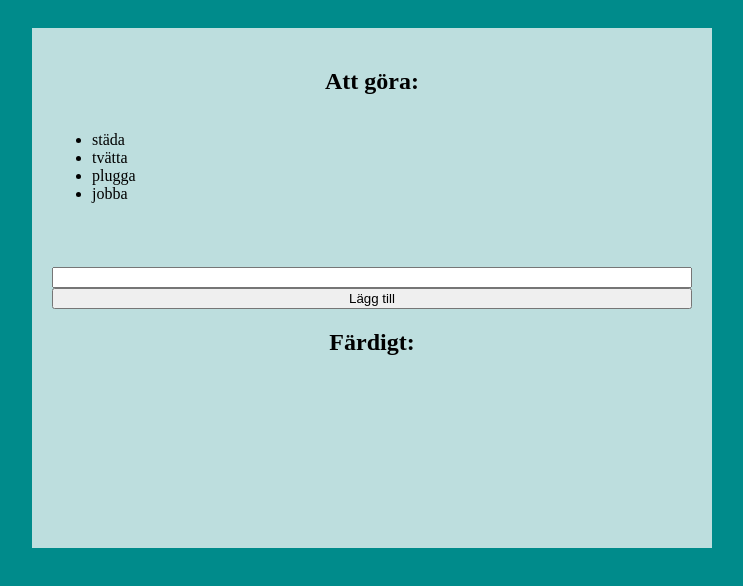
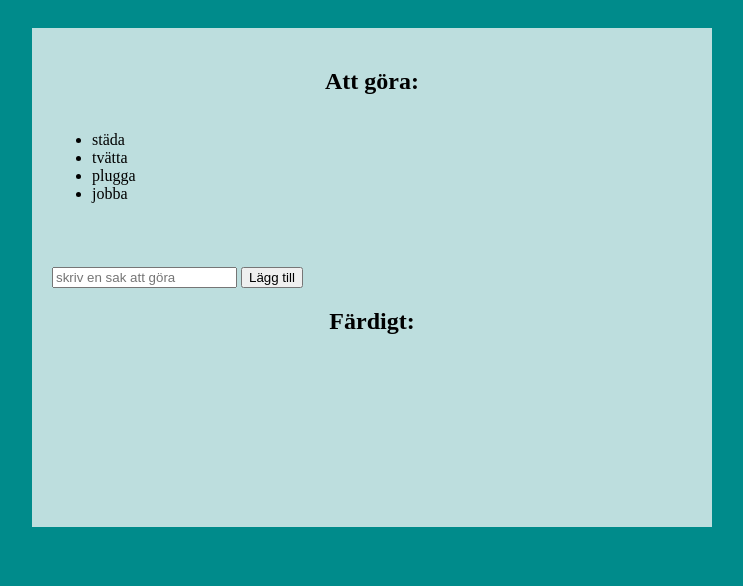
Before and after one commit to lisalindblom/ToDoList, a website built with Parcel: page src/index.html in a window 1280 px wide. Shown: the whole page, without its empty margins (268-1011 px from the left). Built offline with nearby package versions, Linux system fonts and the light colour scheme.

Commit message:
skapat ett formulär för att kunna ta in input från användare

```diff
--- a/src/index.html
+++ b/src/index.html
@@ -12,8 +12,16 @@
     <div class="container">
       <h2 id="toDo">Att göra:</h2>
       <ul id="theList"></ul>
-      <input type="text" id="addTodo" />
-      <button type="button" id="addToList">Lägg till</button>
+      <form >
+
+        <input
+        type="text"
+        placeholder="skriv en sak att göra"
+        id="addItem"
+        value=""
+        />
+        <input type="submit" id="addTodo" value="Lägg till"></input>
+      </form>
       <h2 id="done">Färdigt:</h2>
       <ul id="doneList"></ul>
     </div>
```
